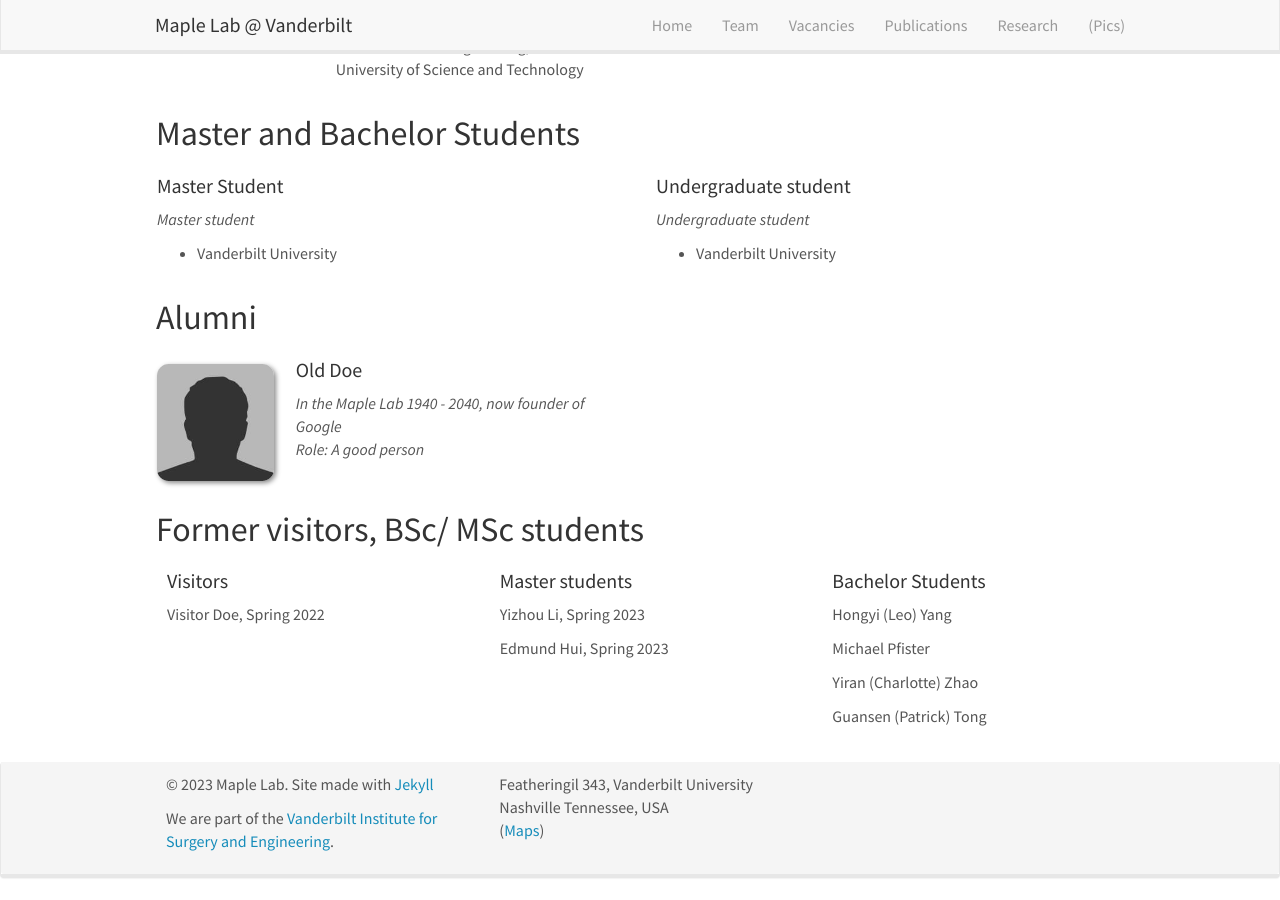
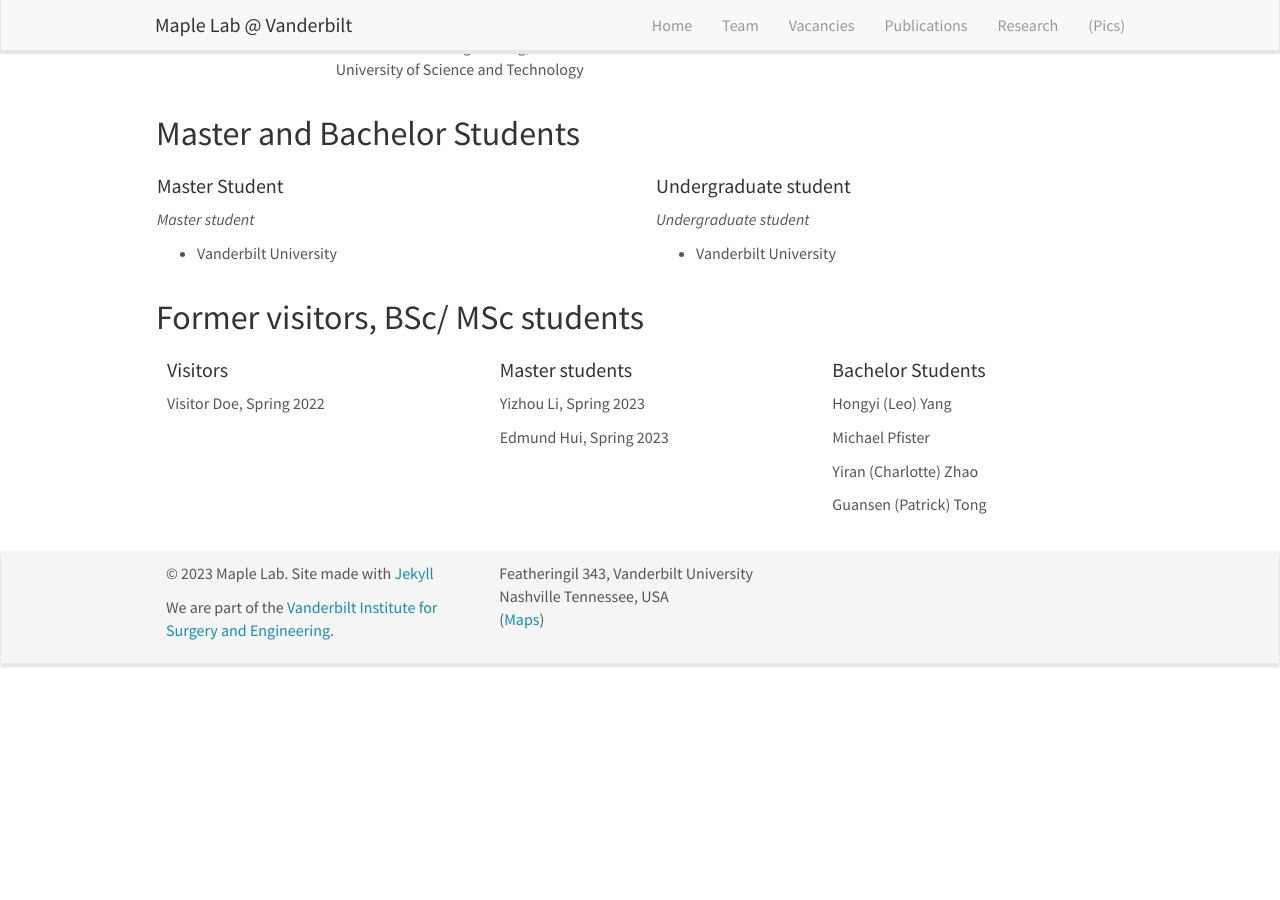
Before and after one commit to vu-maple-lab/vu-maple-lab.github.io, a Jekyll site: the page built from _pages/team.md, in a window 1280 px wide and 900 px high, scrolled down 830 px. Built offline with Jekyll 4.4.1, drawn with Linux system fonts in a browser that asks for light colours; nearby versions of some CDN libraries; after the commit the page ends 1519 px from its top, so only the background shows below that.

Commit message:
update 2

```diff
--- a/_data/team_members.yml
+++ b/_data/team_members.yml
@@ -16,7 +16,7 @@
   education2: B.S. in Electrical Engineering, Johns Hopkins University (2022)
 
 - name: Ayberk Acar
-  photo: ayberk.jpg
+  photo: ayberk.png
   info: PhD Student
   email: ayberk.acar@vanderbilt.edu
   number_educ: 2
@@ -24,7 +24,7 @@
   education2: B.S. in Business Administration, Anadolu University (2021)
 
 - name: Simon Hao Yang
-  photo: simon.jpg
+  photo: simon.png
   info: PhD Student
   email: hao.yang@vanderbilt.edu
   number_educ: 2
@@ -32,7 +32,7 @@
   education2: B.S. in Electrical Engineering, Nankai University (2019)
 
 - name: Jumanh Atoum
-  photo: jumanh.jpg
+  photo: jumanh.png
   info: PhD Student
   email: jumanh.atoum@vanderbilt.edu
   number_educ: 2
--- a/_pages/team.md
+++ b/_pages/team.md
@@ -127,7 +127,7 @@ permalink: /team/
 {% endif %}
 
 
-## Alumni
+<!-- ## Alumni
 
 {% assign number_printed = 0 %}
 {% for member in site.data.alumni_members %}
@@ -158,7 +158,7 @@ permalink: /team/
 {% assign even_odd = number_printed | modulo: 2 %}
 {% if even_odd == 1 %}
 </div>
-{% endif %}
+{% endif %} -->
 
 ## Former visitors, BSc/ MSc students
 <div class="row">
```
